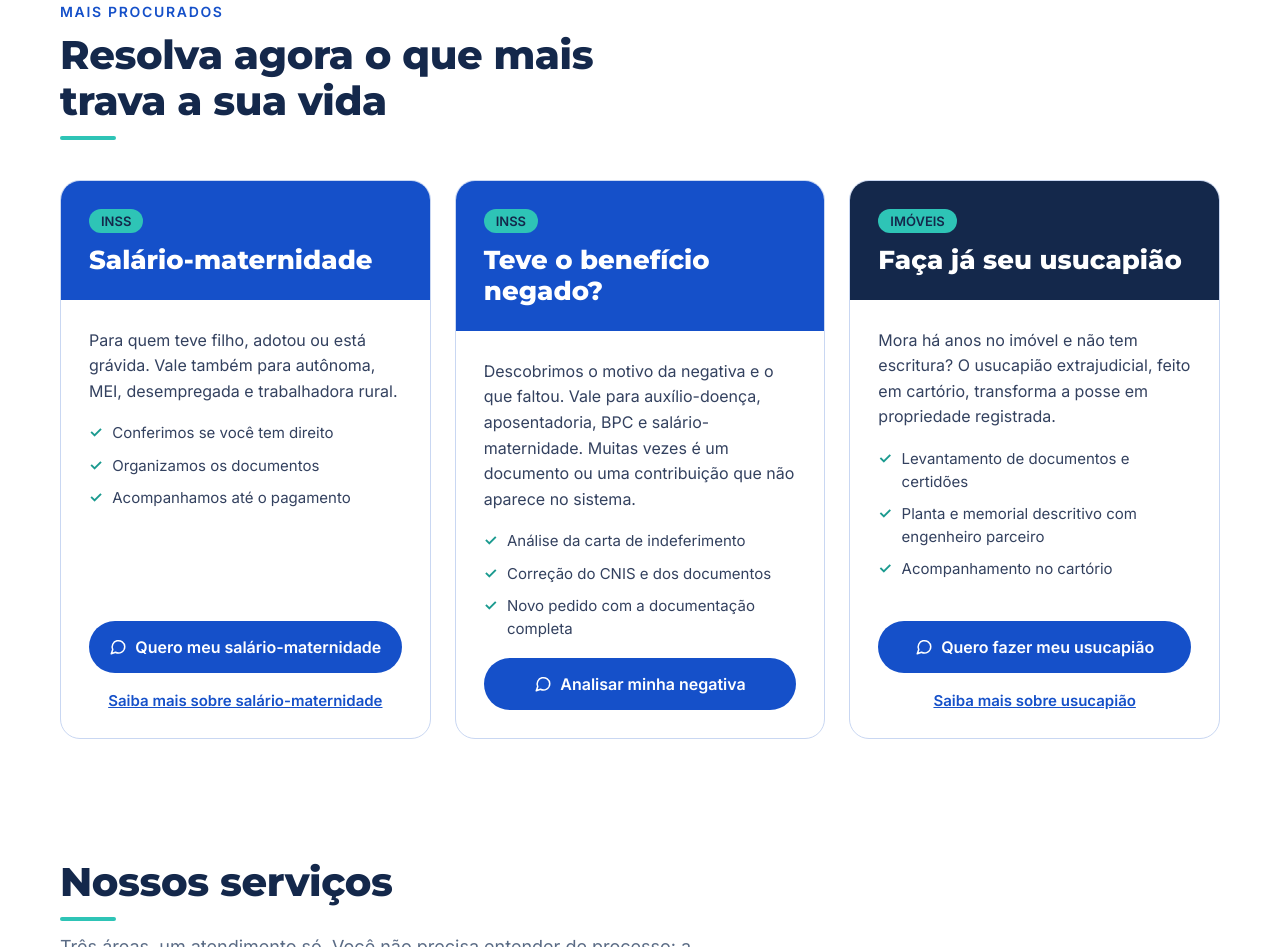
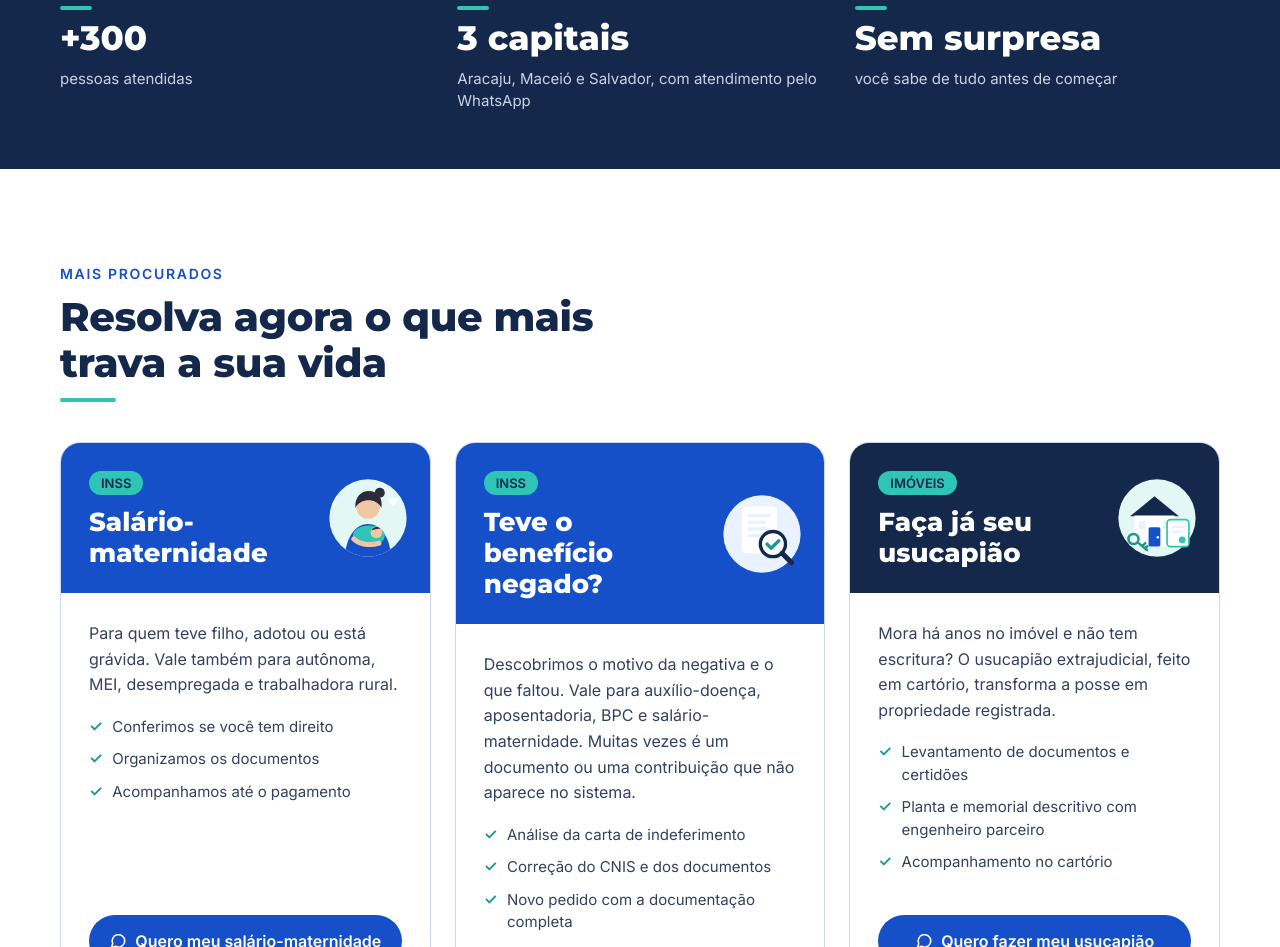
Before and after one commit to hiagolaurentino001-commits/saad-site, a plain HTML site: page index.html in a window 1280 px wide. Shown: the part 964-1911 px from the top of the page. Drawn offline with Linux system fonts and the light colour scheme.

Commit message:
Ilustrações na abertura e nos cartões em destaque

```diff
--- a/index.html
+++ b/index.html
@@ -25,6 +25,8 @@ h1,h2,h3{font-family:Montserrat,Inter,system-ui,sans-serif}
 .btn-ghost:hover{background:#EAF1FF !important;color:#0E3A94 !important}
 .btn-white:hover{background:#EAF1FF !important;color:#0E3A94 !important}
 .card:hover{border-color:#2EC4B6 !important}
+.ilu{display:block;width:100%;height:auto}
+@media (max-width:640px){.hero-ilu{display:none}}
 .faq summary{list-style:none;display:flex;justify-content:space-between;align-items:center;gap:16px}
 .faq summary::-webkit-details-marker{display:none}
 .faq summary::after{content:"+";font-size:22px;font-weight:600;color:#1A9A8F;flex:none}
@@ -78,8 +80,35 @@ h1,h2,h3{font-family:Montserrat,Inter,system-ui,sans-serif}
         </div>
       </div>
 
+      <div class="hero-side" style="flex: 1 1 380px; min-width: 0; max-width: 460px; display: flex; flex-direction: column; gap: 4px;">
+        <div class="hero-ilu" style="padding: 0 16px;"><svg class="ilu" viewBox="0 0 360 240" role="img" aria-label="Ilustração: pessoa no notebook com documentos organizados e conversa confirmada" xmlns="http://www.w3.org/2000/svg">
+<ellipse cx="180" cy="214" rx="150" ry="14" fill="#EAF1FF"/>
+<circle cx="70" cy="70" r="46" fill="#E3F7F5"/>
+<circle cx="342" cy="128" r="9" fill="#2EC4B6"/>
+<circle cx="128" cy="34" r="5" fill="#1550C9" opacity=".35"/>
+<rect x="222" y="18" width="124" height="76" rx="18" fill="#FFFFFF" stroke="#EAF1FF" stroke-width="3"/>
+<path d="M238 92 l-10 18 26-16z" fill="#FFFFFF" stroke="#EAF1FF" stroke-width="3" stroke-linejoin="round"/>
+<rect x="234" y="90" width="26" height="6" fill="#FFFFFF"/>
+<rect x="240" y="38" width="78" height="8" rx="4" fill="#EAF1FF"/>
+<rect x="240" y="54" width="56" height="8" rx="4" fill="#EAF1FF"/>
+<circle cx="322" cy="72" r="12" fill="#2EC4B6"/>
+<path d="M316 72l4 4 8-8" stroke="#14284B" stroke-width="3" fill="none" stroke-linecap="round" stroke-linejoin="round"/>
+<rect x="34" y="118" width="54" height="72" rx="6" fill="#FFFFFF" stroke="#EAF1FF" stroke-width="3" transform="rotate(-8 61 154)"/>
+<rect x="46" y="134" width="30" height="5" rx="2.5" fill="#EAF1FF" transform="rotate(-8 61 154)"/>
+<rect x="46" y="146" width="24" height="5" rx="2.5" fill="#EAF1FF" transform="rotate(-8 61 154)"/>
+<rect x="46" y="158" width="28" height="5" rx="2.5" fill="#EAF1FF" transform="rotate(-8 61 154)"/>
+<path d="M156 128c0-22 14-36 32-36s32 14 32 36v42h-64z" fill="#1550C9"/>
+<circle cx="188" cy="74" r="20" fill="#B97A56"/>
+<path d="M168 72c0-14 9-22 20-22s21 7 21 20c-6-6-15-9-24-8-7 1-12 5-17 10z" fill="#2B2B3C"/>
+<path d="M162 120l-10 30M214 120l10 30" stroke="#B97A56" stroke-width="11" stroke-linecap="round"/>
+<rect x="120" y="150" width="140" height="10" rx="5" fill="#14284B"/>
+<path d="M140 150l10-46h78l10 46z" fill="#14284B"/>
+<circle cx="189" cy="126" r="7" fill="#2EC4B6"/>
+<rect x="150" y="160" width="12" height="46" rx="4" fill="#14284B"/>
+<rect x="218" y="160" width="12" height="46" rx="4" fill="#14284B"/>
+</svg></div>
       <!-- Atalho rápido -->
-      <div style="flex: 1 1 380px; min-width: 0; max-width: 460px; background: #FFFFFF; border: 1px solid #E1E8F5; border-top: 4px solid #2EC4B6; border-radius: 20px; padding: 28px; box-shadow: 0 20px 48px rgba(21, 80, 201, 0.10); display: flex; flex-direction: column; gap: 14px;">
+      <div style="background: #FFFFFF; border: 1px solid #E1E8F5; border-top: 4px solid #2EC4B6; border-radius: 20px; padding: 28px; box-shadow: 0 20px 48px rgba(21, 80, 201, 0.10); display: flex; flex-direction: column; gap: 14px;">
         <p style="margin: 0; font-family: Montserrat, sans-serif; font-weight: 700; font-size: 20px; color: #14284B;">Com o que podemos ajudar?</p>
         <p style="margin: 0 0 6px; font-size: 15px; color: #5A6B85;">Escolha um assunto e a conversa já abre com ele.</p>
           <a class="btn btn-ghost" href="#" data-wa="inss" target="_blank" rel="noopener" style="display: flex; align-items: center; justify-content: space-between; gap: 12px; min-height: 60px; padding: 0 18px; border-radius: 14px; border: 1px solid #E1E8F5; background: #F8FAFE; color: #14284B; text-decoration: none; font-weight: 600; font-size: 16px;">
@@ -94,6 +123,7 @@ h1,h2,h3{font-family:Montserrat,Inter,system-ui,sans-serif}
             <span>Contratar para minha empresa</span>
             <svg width="20" height="20" viewBox="0 0 24 24" fill="none" stroke="#1A9A8F" stroke-width="2" stroke-linecap="round" stroke-linejoin="round" aria-hidden="true"><path d="M5 12h14"></path><path d="M13 6l6 6-6 6"></path></svg>
           </a>
+      </div>
       </div>
     </div>
   </section>
@@ -132,7 +162,22 @@ h1,h2,h3{font-family:Montserrat,Inter,system-ui,sans-serif}
 
         <!-- Salário-maternidade -->
         <article class="card" style="flex: 1 1 300px; min-width: 0; display: flex; flex-direction: column; border: 1px solid #C9D7F2; border-radius: 20px; overflow: hidden; background: #FFFFFF;">
-          <div style="background: #1550C9; padding: 28px 28px 24px; display: flex; flex-direction: column; gap: 12px;">
+          <div style="background: #1550C9; padding: 28px 116px 24px 28px; display: flex; flex-direction: column; gap: 12px; position: relative; min-height: 96px;">
+            <div class="card-ilu" aria-hidden="true" style="position: absolute; right: 20px; top: 50%; transform: translateY(-50%); width: 84px;"><svg class="ilu" viewBox="0 0 200 200" aria-hidden="true" aria-label="Ilustração: mãe segurando o bebê no colo" xmlns="http://www.w3.org/2000/svg">
+<defs><clipPath id="clip-maternidade"><circle cx="100" cy="100" r="92"/></clipPath></defs>
+<circle cx="100" cy="100" r="92" fill="#E3F7F5"/>
+<g clip-path="url(#clip-maternidade)">
+<path d="M44 196c4-52 26-82 56-82s52 30 56 82z" fill="#1550C9"/>
+<circle cx="100" cy="74" r="28" fill="#F1C7A3"/>
+<path d="M70 76c-2-26 14-40 32-40 20 0 34 16 30 40-6-12-18-18-30-18-14 0-26 6-32 18z" fill="#2B2B3C"/>
+<circle cx="128" cy="40" r="12" fill="#2B2B3C"/>
+<ellipse cx="102" cy="142" rx="38" ry="24" fill="#2EC4B6"/>
+<circle cx="120" cy="134" r="14" fill="#F1C7A3"/>
+<path d="M108 130c3-9 15-12 22-4-8-1-14 1-22 4z" fill="#2B2B3C"/>
+<path d="M66 150c10 10 34 18 60 10" stroke="#F1C7A3" stroke-width="12" fill="none" stroke-linecap="round"/>
+<path d="M150 58c0-6 8-8 10-2 2-6 10-4 10 2 0 7-10 12-10 12s-10-5-10-12z" fill="#FFFFFF"/>
+</g>
+</svg></div>
             <span style="align-self: flex-start; padding: 4px 12px; border-radius: 999px; background: #2EC4B6; color: #14284B; font-size: 13px; font-weight: 700;">INSS</span>
             <h3 style="margin: 0; font-size: 26px; line-height: 1.2; font-weight: 800; color: #FFFFFF;">Salário-maternidade</h3>
           </div>
@@ -153,7 +198,18 @@ h1,h2,h3{font-family:Montserrat,Inter,system-ui,sans-serif}
 
         <!-- Benefício negado -->
         <article class="card" style="flex: 1 1 300px; min-width: 0; display: flex; flex-direction: column; border: 1px solid #C9D7F2; border-radius: 20px; overflow: hidden; background: #FFFFFF;">
-          <div style="background: #1550C9; padding: 28px 28px 24px; display: flex; flex-direction: column; gap: 12px;">
+          <div style="background: #1550C9; padding: 28px 116px 24px 28px; display: flex; flex-direction: column; gap: 12px; position: relative; min-height: 96px;">
+            <div class="card-ilu" aria-hidden="true" style="position: absolute; right: 20px; top: 50%; transform: translateY(-50%); width: 84px;"><svg class="ilu" viewBox="0 0 200 200" aria-hidden="true" aria-label="Ilustração: documento analisado com lupa e aprovado" xmlns="http://www.w3.org/2000/svg">
+<circle cx="100" cy="100" r="92" fill="#EAF1FF"/>
+<rect x="52" y="34" width="84" height="112" rx="10" fill="#FFFFFF"/>
+<rect x="66" y="52" width="56" height="8" rx="4" fill="#EAF1FF"/>
+<rect x="66" y="68" width="44" height="8" rx="4" fill="#EAF1FF"/>
+<rect x="66" y="84" width="52" height="8" rx="4" fill="#EAF1FF"/>
+<rect x="66" y="100" width="36" height="8" rx="4" fill="#EAF1FF"/>
+<circle cx="126" cy="124" r="30" fill="#FFFFFF" stroke="#14284B" stroke-width="8"/>
+<path d="M148 146l22 22" stroke="#14284B" stroke-width="12" stroke-linecap="round"/>
+<path d="M112 124l10 10 18-18" stroke="#1A9A8F" stroke-width="8" fill="none" stroke-linecap="round" stroke-linejoin="round"/>
+</svg></div>
             <span style="align-self: flex-start; padding: 4px 12px; border-radius: 999px; background: #2EC4B6; color: #14284B; font-size: 13px; font-weight: 700;">INSS</span>
             <h3 style="margin: 0; font-size: 26px; line-height: 1.2; font-weight: 800; color: #FFFFFF;">Teve o benefício negado?</h3>
           </div>
@@ -173,7 +229,22 @@ h1,h2,h3{font-family:Montserrat,Inter,system-ui,sans-serif}
 
         <!-- Usucapião -->
         <article class="card" style="flex: 1 1 300px; min-width: 0; display: flex; flex-direction: column; border: 1px solid #C9D7F2; border-radius: 20px; overflow: hidden; background: #FFFFFF;">
-          <div style="background: #14284B; padding: 28px 28px 24px; display: flex; flex-direction: column; gap: 12px;">
+          <div style="background: #14284B; padding: 28px 116px 24px 28px; display: flex; flex-direction: column; gap: 12px; position: relative; min-height: 96px;">
+            <div class="card-ilu" aria-hidden="true" style="position: absolute; right: 20px; top: 50%; transform: translateY(-50%); width: 84px;"><svg class="ilu" viewBox="0 0 200 200" aria-hidden="true" aria-label="Ilustração: casa com documento de registro e chave" xmlns="http://www.w3.org/2000/svg">
+<circle cx="100" cy="100" r="92" fill="#E3F7F5"/>
+<path d="M36 96l58-48 58 48z" fill="#14284B"/>
+<rect x="46" y="94" width="96" height="74" fill="#FFFFFF"/>
+<rect x="80" y="122" width="28" height="46" rx="4" fill="#1550C9"/>
+<circle cx="102" cy="146" r="3" fill="#FFFFFF"/>
+<rect x="56" y="108" width="18" height="18" rx="3" fill="#EAF1FF"/>
+<rect x="114" y="108" width="18" height="18" rx="3" fill="#EAF1FF"/>
+<rect x="124" y="104" width="52" height="64" rx="8" fill="#FFFFFF" stroke="#2EC4B6" stroke-width="4"/>
+<rect x="134" y="118" width="32" height="6" rx="3" fill="#EAF1FF"/>
+<rect x="134" y="130" width="24" height="6" rx="3" fill="#EAF1FF"/>
+<circle cx="160" cy="152" r="8" fill="#2EC4B6"/>
+<circle cx="44" cy="150" r="12" fill="none" stroke="#1A9A8F" stroke-width="6"/>
+<path d="M54 158l22 18M66 166l6-6M72 172l5-5" stroke="#1A9A8F" stroke-width="6" stroke-linecap="round"/>
+</svg></div>
             <span style="align-self: flex-start; padding: 4px 12px; border-radius: 999px; background: #2EC4B6; color: #14284B; font-size: 13px; font-weight: 700;">IMÓVEIS</span>
             <h3 style="margin: 0; font-size: 26px; line-height: 1.2; font-weight: 800; color: #FFFFFF;">Faça já seu usucapião</h3>
           </div>
```
